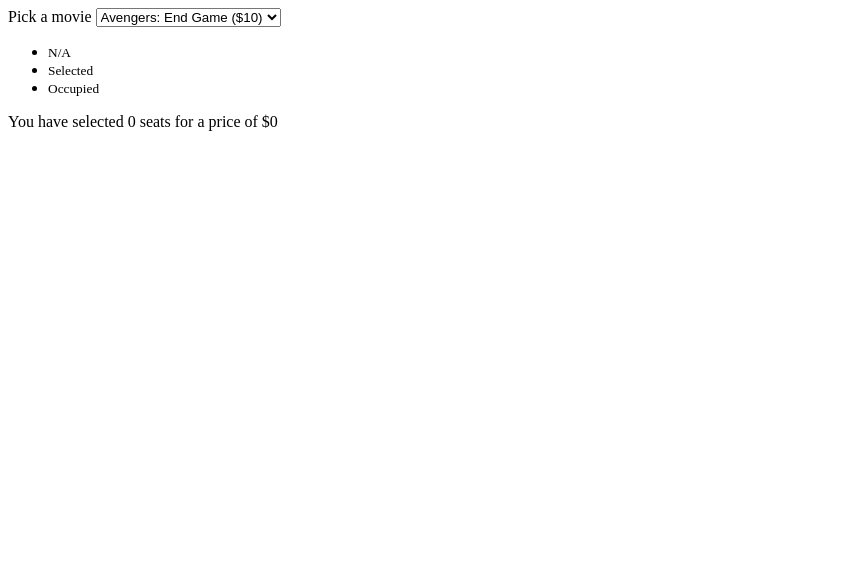
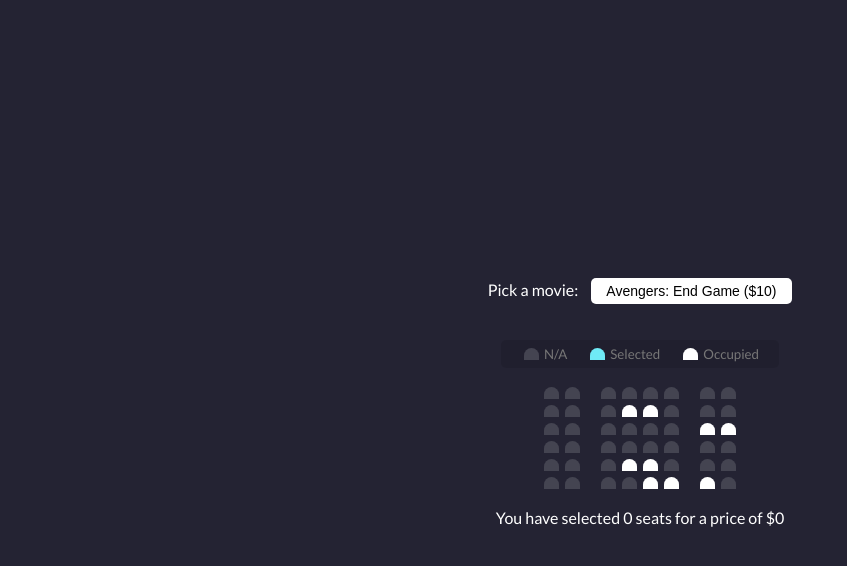
Before and after one commit to kasantosh/movie-seat-booking, a plain HTML site: page index.html in a window 1280 px wide. Shown: the whole page, without its empty margins (0-847 px from the left). Drawn offline with Linux system fonts and the light colour scheme.

Commit message:
Adding the CSS-1

```diff
--- a/index.html
+++ b/index.html
@@ -9,8 +9,8 @@
 </head>
 
 <body>
-  <div className="movie-container">
-    <label>Pick a movie</label>
+  <div class="movie-container">
+    <label>Pick a movie:</label>
     <select id="movie">
       <option value="10">Avengers: End Game ($10)</option>
       <option value="12">Joker ($12)</option>
@@ -21,21 +21,18 @@
 
   <ul class="showcase">
     <li>
-      <div class="seat">
-        <small>N/A</small>
-      </div>
+      <div class="seat"></div>
+      <small>N/A</small>
     </li>
 
     <li>
-      <div class="seat selected">
-        <small>Selected</small>
-      </div>
+      <div class="seat selected"></div>
+      <small>Selected</small>
     </li>
 
     <li>
-      <div class="seat occupied">
-        <small>Occupied</small>
-      </div>
+      <div class="seat occupied"></div>
+      <small>Occupied</small>
     </li>
 
   </ul>
@@ -111,17 +108,6 @@
     <div class="seat"></div>
   </div>
 
-  <div class="row">
-    <div class="seat"></div>
-    <div class="seat"></div>
-    <div class="seat"></div>
-    <div class="seat"></div>
-    <div class="seat"></div>
-    <div class="seat"></div>
-    <div class="seat"></div>
-    <div class="seat"></div>
-  </div>
-
   </div>
 
   <p class="text">
--- a/style.css
+++ b/style.css
@@ -0,0 +1,93 @@
+@import url('https://fonts.googleapis.com/css?family=Lato&display=swap');
+
+* {
+  box-sizing: border-box;
+}
+
+body {
+  background-color: #242333;
+  color: #fff;
+  display: flex;
+  flex-direction: column;
+  justify-content: center;
+  align-items: center;
+  min-height: 100vh;
+  font-family: 'Lato', sans-serif;
+  margin: 0;
+}
+
+.movie-container {
+  margin: 20px 0;
+}
+
+.movie-container select {
+  background-color: #fff;
+  border: 0;
+  border-radius: 5px;
+  font-size: 14px;
+  margin-left: 10px;
+  padding: 5px 15px 5px 15px;
+  -moz-appearance: none;
+  -webkit-appearance: none;
+  appearance: none;
+}
+
+.seat {
+  background-color: #444451;
+  height: 12px;
+  width: 15px;
+  margin: 3px;
+  border-top-left-radius: 10px;
+  border-top-right-radius: 10px;
+}
+
+.seat.selected {
+  background-color: #6feaf6;
+}
+
+.seat.occupied {
+  background-color: #fff;
+}
+
+.seat:nth-of-type(2) {
+  margin-right: 18px;
+}
+
+.seat:nth-last-of-type(2) {
+  margin-left: 18px;
+}
+
+.seat:not(.occupied):hover {
+  cursor: pointer;
+  transform: scale(1.2);
+}
+
+.showcase .seat:not(.occupied):hover {
+  cursor: default;
+  transform: scale(1);
+}
+
+.showcase {
+  background-color: rgba(0,0,0,0.1);
+  padding: 5px 10px;
+  border-radius: 5px;
+  color: #777;
+  list-style-type: none;
+  display: flex;
+  justify-content: space-between;
+}
+
+.showcase li {
+  display: flex;
+  align-items: center;
+  justify-content: center;
+  margin: 0 10px;
+}
+
+.showcase li small {
+  margin-left: 2px;
+}
+
+.row {
+  display: flex;
+}
```
